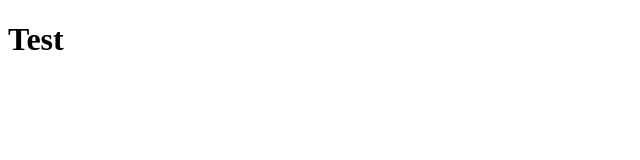
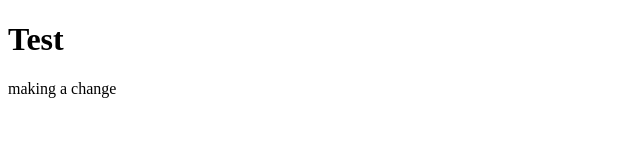
Before and after one commit to jacobmaxplumb/simple-website, a plain HTML site: page index.html in a window 1280 px wide. Shown: the whole page, without its empty margins (0-640 px from the left). Drawn offline with Linux system fonts and the light colour scheme.

Commit message:
made a change

```diff
--- a/index.html
+++ b/index.html
@@ -7,5 +7,6 @@
 </head>
 <body>
     <h1>Test</h1>
+    <p>making a change</p>
 </body>
 </html>
```
